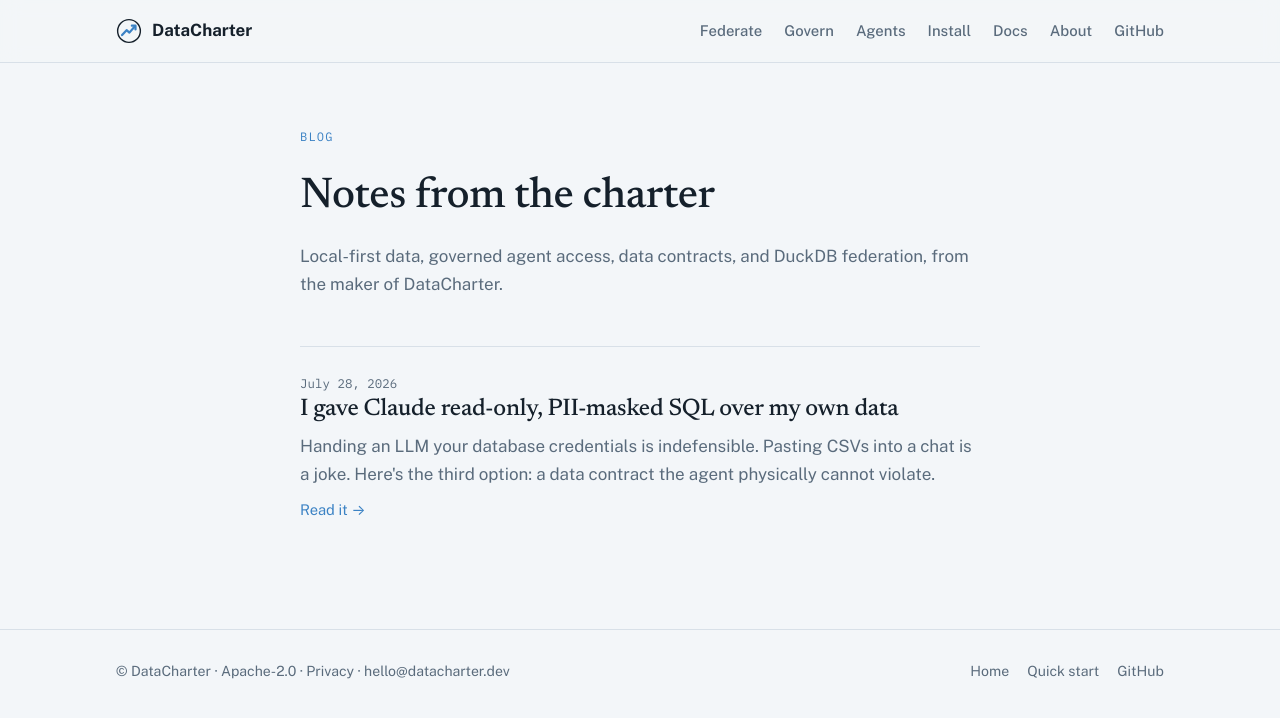
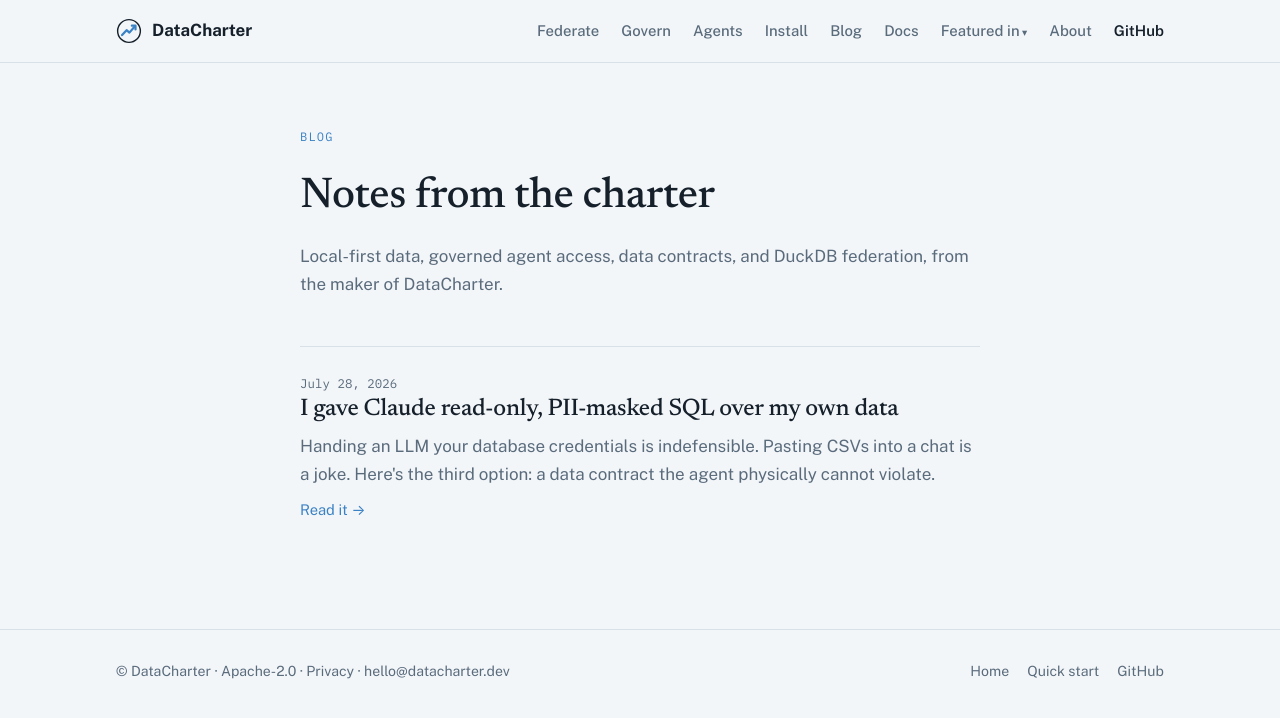
Before and after one commit to datacharter/datacharter, a Jekyll site: the page built from docs/blog/index.html, in a window 1280 px wide. Shown: the top 718 px of the page. Built offline with Jekyll 4.4.1, drawn with Linux system fonts in a browser that asks for light colours.

Commit message:
Unify blog nav with landing; The vision; DataHolic intro

```diff
--- a/docs/blog/index.html
+++ b/docs/blog/index.html
@@ -20,13 +20,13 @@
 <link href="https://fonts.googleapis.com/css2?family=Newsreader:ital,opsz,wght@0,6..72,400;0,6..72,500;1,6..72,400&family=Public+Sans:wght@400;500;600;700&family=IBM+Plex+Mono:wght@400;500&display=swap" rel="stylesheet">
 <style>
   :root {
-    --paper: #F3F6F9; --ink: #15202B; --muted: #5A6B7C; --line: #D8E0E8; --charter: #3B82C4;
+    --paper: #F3F6F9; --paper-2: #EAEFF4; --ink: #15202B; --muted: #5A6B7C; --line: #D8E0E8; --charter: #3B82C4;
     --serif: "Newsreader", Georgia, serif;
     --sans: "Public Sans", -apple-system, "Segoe UI", sans-serif;
     --mono: "IBM Plex Mono", ui-monospace, SFMono-Regular, Menlo, monospace;
   }
   @media (prefers-color-scheme: dark) {
-    :root { --paper: #0D141D; --ink: #DCE6EF; --muted: #8FA1B3; --line: #223040; }
+    :root { --paper: #0D141D; --paper-2: #111A25; --ink: #DCE6EF; --muted: #8FA1B3; --line: #223040; }
   }
   * { box-sizing: border-box; }
   body { margin: 0; background: var(--paper); color: var(--ink); font-family: var(--sans); font-size: 17px; line-height: 1.65; -webkit-font-smoothing: antialiased; }
@@ -41,6 +41,17 @@
   .nav-spacer { flex: 1; }
   .nav a.nl { color: var(--muted); font-size: 0.93rem; font-weight: 500; }
   .nav a.nl:hover { color: var(--ink); text-decoration: none; }
+  .nav a.gh { color: var(--ink); font-weight: 600; font-size: 0.93rem; }
+  .dd { position: relative; }
+  .dd summary { list-style: none; cursor: pointer; color: var(--muted); font-size: 0.93rem; font-weight: 500; }
+  .dd summary::-webkit-details-marker { display: none; }
+  .dd summary::after { content: " \25BE"; font-size: 0.7em; }
+  .dd summary:hover, .dd[open] summary { color: var(--ink); }
+  .dd-menu { position: absolute; right: 0; top: calc(100% + 12px); background: var(--paper); border: 1px solid var(--line); border-radius: 10px; padding: 7px; min-width: 230px; box-shadow: 0 18px 44px -14px rgba(9, 20, 34, 0.35); display: flex; flex-direction: column; gap: 1px; z-index: 30; }
+  .dd-menu a { padding: 8px 12px; border-radius: 7px; color: var(--muted); font-size: 0.9rem; font-weight: 500; }
+  .dd-menu a:hover { background: var(--paper-2); color: var(--ink); text-decoration: none; }
+  .dd-menu .dd-note { font-family: var(--mono); font-size: 0.66rem; letter-spacing: 0.08em; text-transform: uppercase; color: var(--muted); padding: 6px 12px 3px; }
+  @media (max-width: 560px) { .nav a.nl, .nav .dd { display: none; } }
   main { max-width: 46rem; margin: 0 auto; padding: 64px 28px 80px; }
   .kicker { font-family: var(--mono); font-size: 0.76rem; letter-spacing: 0.09em; text-transform: uppercase; color: var(--charter); margin: 0 0 14px; }
   h1 { font-family: var(--serif); font-size: clamp(2rem, 4.5vw, 2.7rem); font-weight: 500; letter-spacing: -0.012em; margin: 0 0 10px; }
@@ -75,9 +86,21 @@
     <a class="nl" href="/#govern">Govern</a>
     <a class="nl" href="/#agents">Agents</a>
     <a class="nl" href="/#install">Install</a>
-    <a class="nl" href="/quickstart">Docs</a>
+    <a class="nl" href="/blog/">Blog</a>
+    <a class="nl" href="/quickstart.html">Docs</a>
+    <details class="dd">
+      <summary aria-label="Featured in">Featured in</summary>
+      <div class="dd-menu">
+        <span class="dd-note">Listed in</span>
+        <a href="https://github.com/davidgasquez/awesome-duckdb">awesome-duckdb</a>
+        <a href="https://pypi.org/project/datacharter/">PyPI</a>
+        <a href="https://github.com/datacharter/homebrew-tap">Homebrew</a>
+        <a href="https://registry.modelcontextprotocol.io">Official MCP Registry</a>
+        <a href="https://glama.ai/mcp/servers/datacharter/datacharter">Glama</a>
+      </div>
+    </details>
     <a class="nl" href="/#about">About</a>
-    <a class="nl" href="https://github.com/datacharter/datacharter">GitHub</a>
+    <a class="gh" href="https://github.com/datacharter/datacharter">GitHub</a>
   </div>
 </div>
 
--- a/docs/index.html
+++ b/docs/index.html
@@ -504,7 +504,7 @@
 
 <section class="section" id="about">
   <div class="wrap rv">
-    <p class="clause">Our vision</p>
+    <p class="clause">The vision</p>
     <h2>Why DataCharter exists</h2>
     <div class="maker" style="margin-top:26px">
       <div class="maker-col">
```
Also changed, not shown: other parts of docs/blog/index.html (+5 -0 lines), other parts of docs/index.html (+1 -1 lines), docs/_layouts/post.html (+31 -2 lines).
